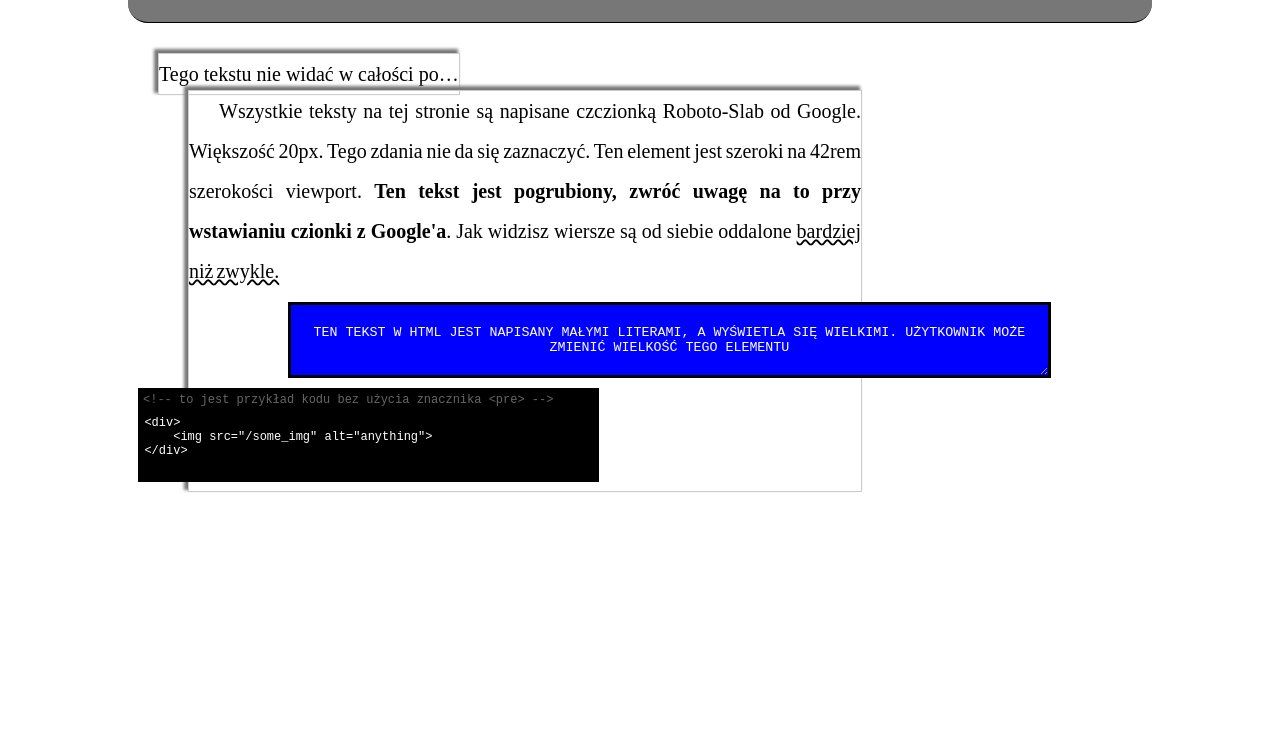
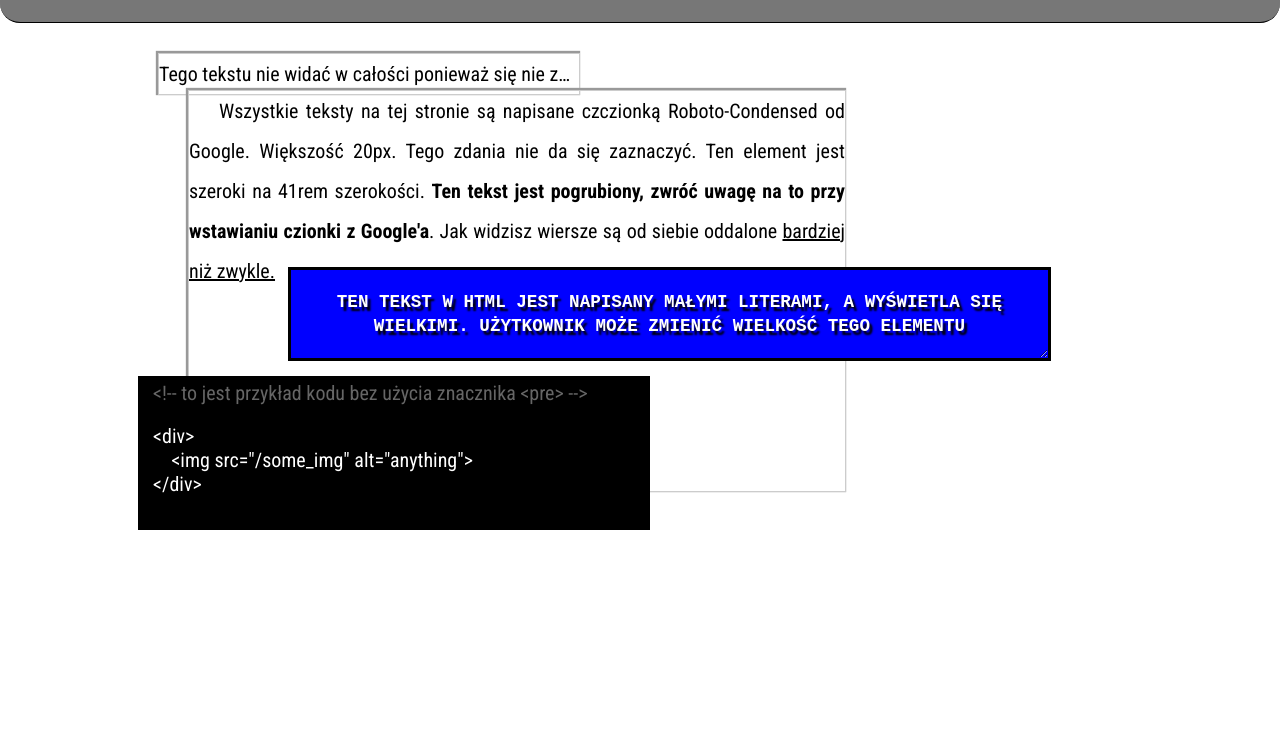
Before and after one commit to Kruchy1980/html-css-curse-module6-homework, a plain HTML site: page index.html in a window 1280 px wide. Shown: the part 99-849 px from the top of the page. Before the commit the page ends 800 px from the top, so only its background shows below. Drawn offline with Linux system fonts and the light colour scheme.

Commit message:
Styles corrected

```diff
--- a/index.html
+++ b/index.html
@@ -10,18 +10,19 @@
     <!-- Styles -->
     <link rel="stylesheet" href="./style.css">
     <!-- Extended font declaration - styles imported/ one way  from fonts.google.com-->
-    <link href="https://fonts.googleapis.com/css?family=Roboto+Slab:400,600,800&display=swap&subset=latin-ext" rel="stylesheet">
+    <link href="https://fonts.googleapis.com/css?family=Roboto+Condensed:400,700&display=swap&subset=latin-ext" rel="stylesheet">
 </head>
 
 <body>
     <header>
         <h1>Homework module 6 CSS-2</h1>
     </header>
+    <div class="main">
         <div class="ellipsed">
             Tego tekstu nie widać w całości ponieważ się nie zmieścił.
         </div>
 
-    <div class="indented">Wszystkie teksty na tej stronie są napisane czczionką Roboto-Slab od Google. Większość 20px. Tego zdania nie da się zaznaczyć. Ten element jest szeroki na 42rem szerokości viewport. <span class="bolded">Ten tekst jest pogrubiony, zwróć uwagę na to przy wstawianiu czionki z Google'a</span>.
+        <div class="indented">Wszystkie teksty na tej stronie są napisane czczionką Roboto-Condensed od Google. Większość 20px. <span class="notmarked"> Tego zdania nie da się zaznaczyć.</span> Ten element jest szeroki na 41rem szerokości. <span class="bolded">Ten tekst jest pogrubiony, zwróć uwagę na to przy wstawianiu czionki z Google'a</span>.
             Jak widzisz wiersze są od siebie oddalone <span class="underlined">bardziej niż zwykle.</span>
         </div>
         <textarea class="stylized">ten tekst w html jest napisany małymi literami, a wyświetla się wielkimi. Użytkownik może zmienić wielkość tego elementu</textarea>
@@ -35,6 +36,7 @@
             &lt;/div>
         </span>
         </div>
+    </div>
 </body>
 
 </html>
--- a/style.css
+++ b/style.css
@@ -4,8 +4,6 @@ body {
         margin: 0;
         box-sizing: border-box;
         font-size: 20px;
-    max-width: 1024px;
-    margin: 0 auto;
     }
 
     header {
@@ -17,104 +15,100 @@ header {
         text-align: center;
         border-radius: 0 0 20px 20px;
     }
+    /* Elements styling */
+    /* Main box */
 
-
-/* Elements styling */
-
-
+    .main {
+        max-width: 1024px;
+        margin: 0 auto;
+        font-family: 'Roboto Condensed', sans-serif;
+    }
     /* ellipsing element */
 
     .ellipsed {
         margin-top: 30px;
         margin-left: 30px;
-    width: 300px;
+        width: 420px;
         border: 1px solid #ccc;
         overflow: hidden;
         white-space: nowrap;
         text-overflow: ellipsis;
         line-height: 40px;
-    box-shadow: -3px -3px 3px 1px #777;
+        box-shadow: -1px -1px 1px 1px #999;
     }
-
-
     /* indented */
 
     .indented {
         position: relative;
         top: -5px;
         left: 60px;
-    width: 42rem;
+        width: 41rem;
         height: 400px;
         text-indent: 30px;
         border: 1px solid #ccc;
-    box-shadow: -3px -3px 3px 1px #777;
+        box-shadow: -1px -1px 1px 1px #999;
         line-height: 2;
         text-align: justify;
-    word-spacing: -2px;
     }
+    /* Not possible to mark sentence */
 
-
+    .notmarked {
+        user-select: none;
+    }
     /* bolded */
 
     .bolded {
         font-weight: 800;
     }
-
-
     /* underlined */
 
     .underlined {
         text-decoration: underline;
-    text-decoration-style: wavy;
     }
-
-
     /* stylized */
 
     .stylized {
+        text-shadow: 3px 4px 2px #000;
         resize: both;
+        font-size: 1.1rem;
         position: relative;
-    top: -195px;
+        top: -230px;
         left: 160px;
+        font-weight: bold;
+        text-shadow: 2px 2px 2px 2px #1ea0eb;
         border: 3px solid #000;
         width: 70%;
         background-color: #0000ff;
         padding: 20px;
+        line-height: 1.5rem;
         color: #fff;
         text-transform: uppercase;
         text-align: center
     }
-
-
     /* display prev */
 
     .codedisplay {
         position: relative;
-    top: -190px;
+        top: -220px;
         left: 10px;
-    font-family: monospace;
         background-color: #000;
         text-align: left;
         color: #fff;
-    width: 45%;
-    font-size: 12px;
+        width: 50%;
     }
-
-
     /* comment */
 
     .commented {
         padding: 5px;
         color: #666;
+        margin-left: 10px;
     }
-
-
     /* nopre */
 
     .nopre {
         position: relative;
         top: -10px;
-    left: -80px;
+        left: -40px;
         white-space: pre;
         text-align: left;
         color: #fff;
```
Lines whose indentation alone changed are shown as unchanged.
